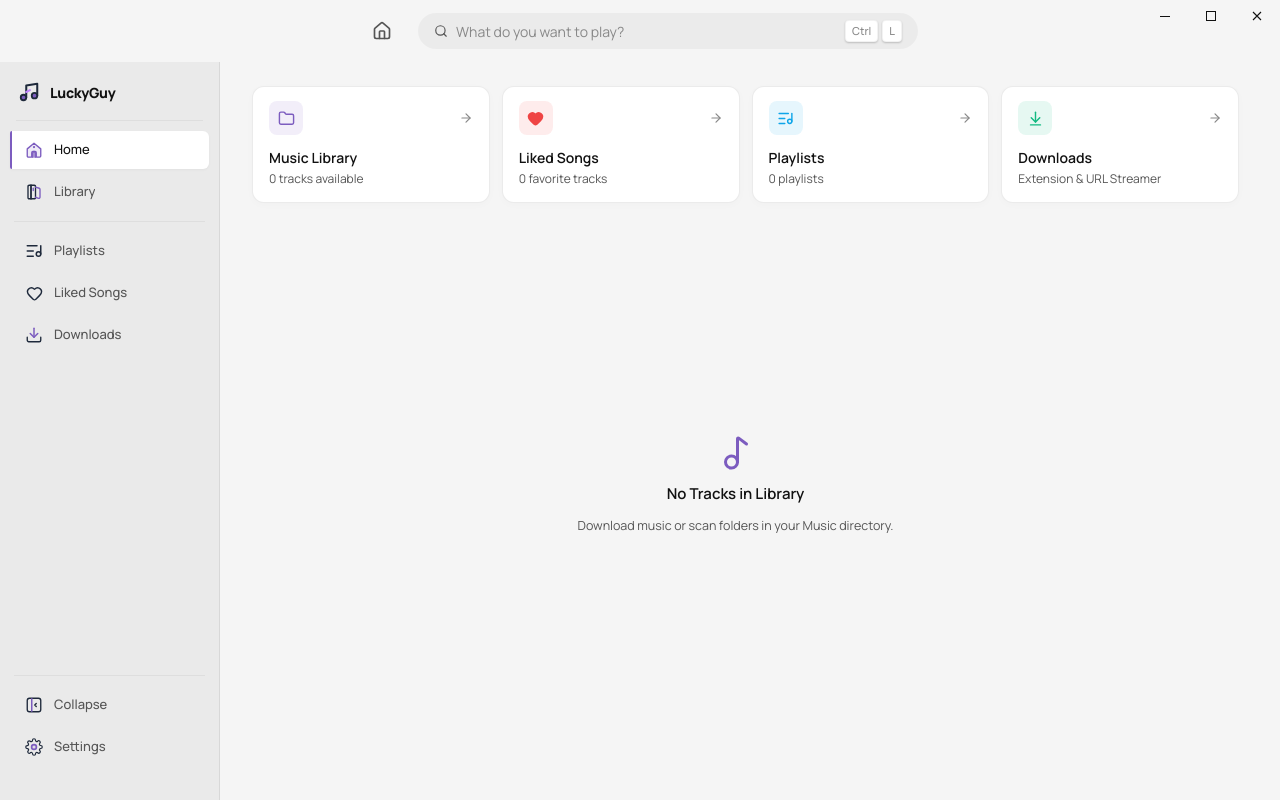
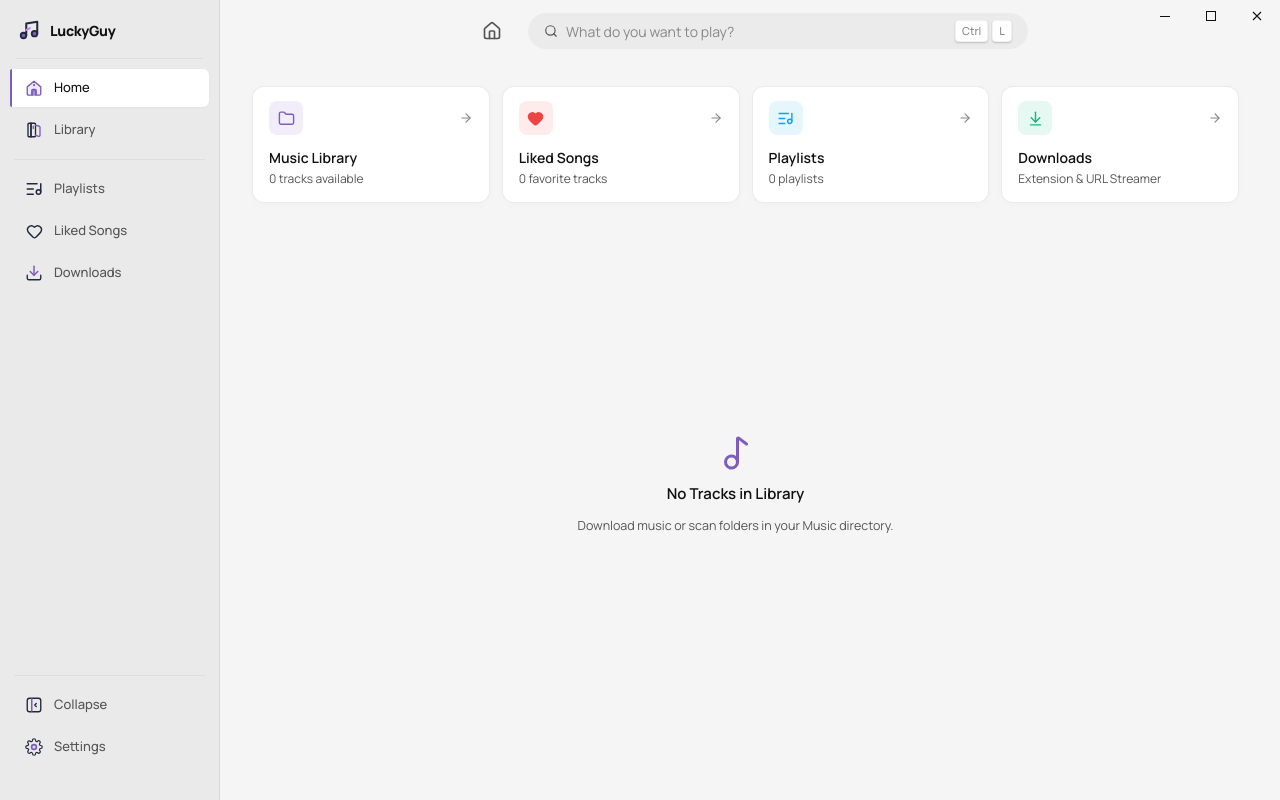
Before and after one commit to nishantkumrmishra/LuckyGuy, a React (Vite) app: page / in a window 1280 px wide. Built offline with nearby package versions, Linux system fonts and the light colour scheme.

Commit message:
fix(layout): restore sidebar to top-left corner with flexDirection row

```diff
--- a/src/App.jsx
+++ b/src/App.jsx
@@ -1159,7 +1159,7 @@ export default function App() {
       className="app-container"
       style={{
         display: 'flex',
-        flexDirection: 'column',
+        flexDirection: 'row',
         height: '100vh',
         width: '100vw',
         overflow: 'hidden',
@@ -1168,19 +1168,7 @@ export default function App() {
         fontFamily: 'inherit',
       }}
     >
-      <TitleBar
-        searchQuery={searchQuery}
-        onSearch={setSearchQuery}
-        libraryTracks={songs}
-        onPlayTrack={handlePlayTrack}
-        onNavigateHome={() => setActiveTab('home')}
-        activeTab={activeTab}
-        isPluginTab={activeTab.startsWith('plugin-')}
-        pluginNav={pluginNavState}
-      />
-
-      <div style={{ display: 'flex', flex: 1, minHeight: 0, overflow: 'hidden' }}>
-        <Sidebar
+      <Sidebar
           activeTab={activeTab}
           setActiveTab={setActiveTab}
           isCollapsed={isSidebarCollapsed}
@@ -1190,6 +1178,18 @@ export default function App() {
           pluginTabs={pluginTabs}
           settingsCategory={settingsCategory}
           setSettingsCategory={setSettingsCategory}
+        />
+
+      <div style={{ display: 'flex', flexDirection: 'column', flex: 1, minWidth: 0, height: '100vh', overflow: 'hidden' }}>
+        <TitleBar
+          searchQuery={searchQuery}
+          onSearch={setSearchQuery}
+          libraryTracks={songs}
+          onPlayTrack={handlePlayTrack}
+          onNavigateHome={() => setActiveTab('home')}
+          activeTab={activeTab}
+          isPluginTab={activeTab.startsWith('plugin-')}
+          pluginNav={pluginNavState}
         />
 
         <main
```
